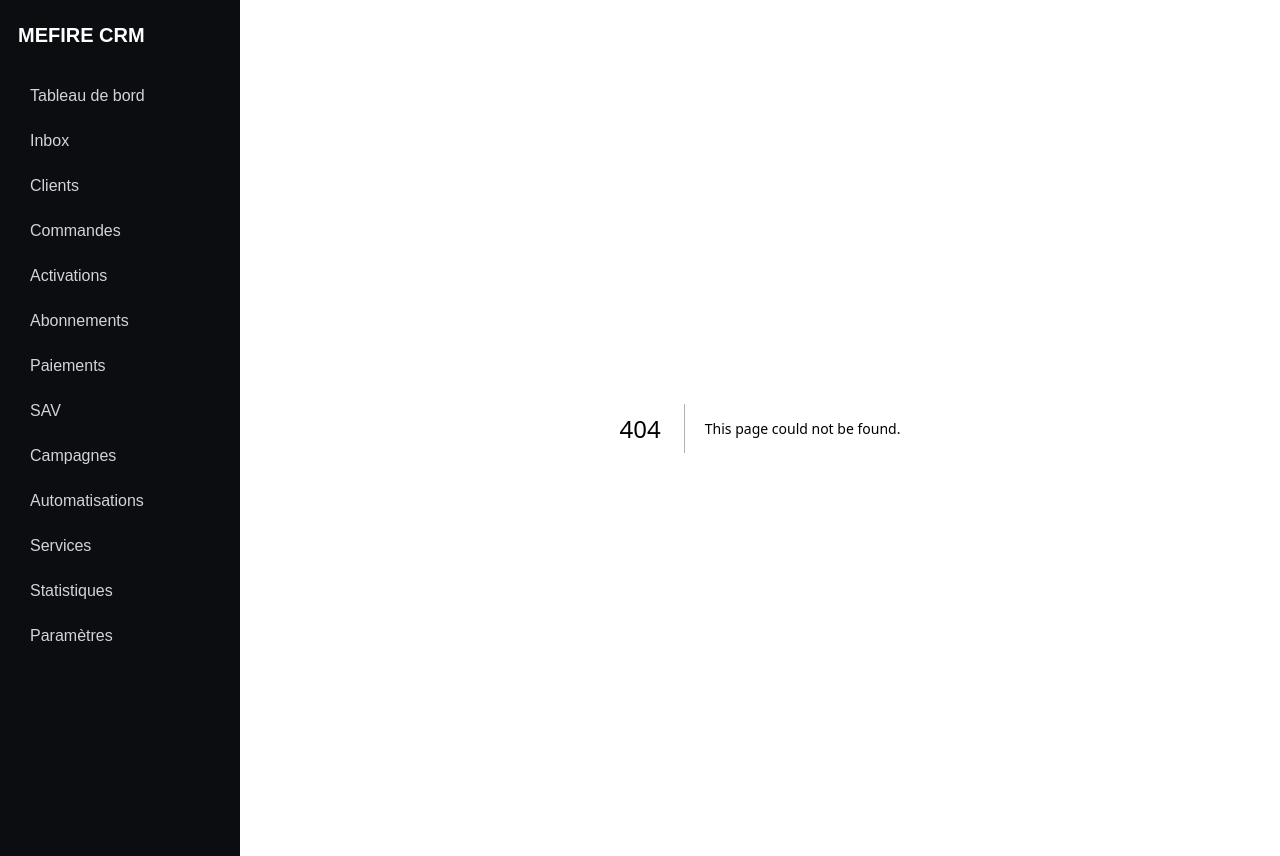
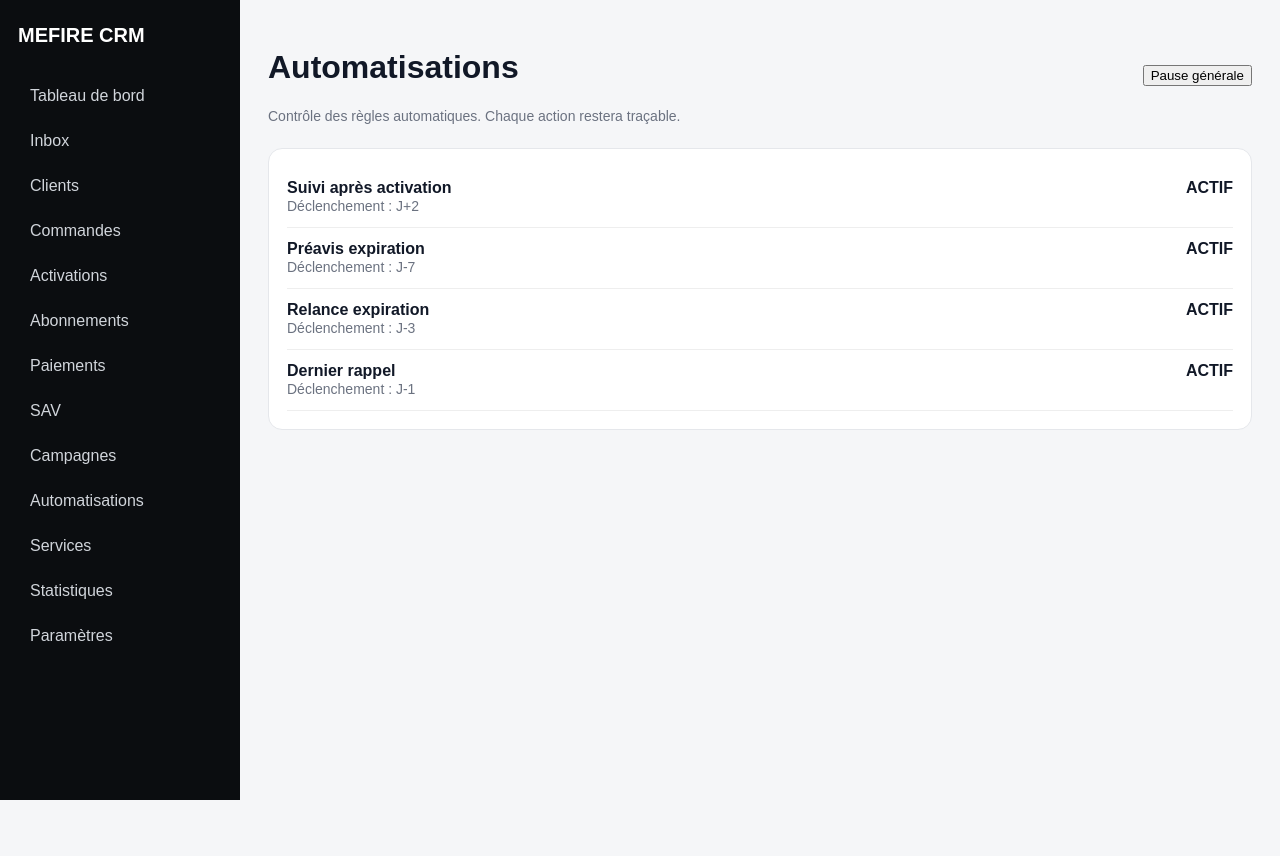
Before and after one commit to mefirelearning-cpu/Mefire-premium-, a Next.js app: page /automatisations in a window 1280 px wide. Before the commit this address had no page. After the commit the page ends 800 px from the top, so only its background shows below. Built offline with nearby package versions, Linux system fonts and the light colour scheme.

Commit message:
feat: add automation control center

```diff
--- /dev/null
+++ b/src/app/automatisations/page.tsx
@@ -0,0 +1 @@
+const rules=[['Suivi après activation','J+2'],['Préavis expiration','J-7'],['Relance expiration','J-3'],['Dernier rappel','J-1']];export default function AutomationsPage(){return <><div className="top"><div><h1>Automatisations</h1><div className="muted">Contrôle des règles automatiques. Chaque action restera traçable.</div></div><button>Pause générale</button></div><div className="card" style={{marginTop:24}}>{rules.map(([name,when])=><div className="row" key={name}><span><strong>{name}</strong><br/><span className="muted">Déclenchement : {when}</span></span><strong>ACTIF</strong></div>)}</div></>}
```
